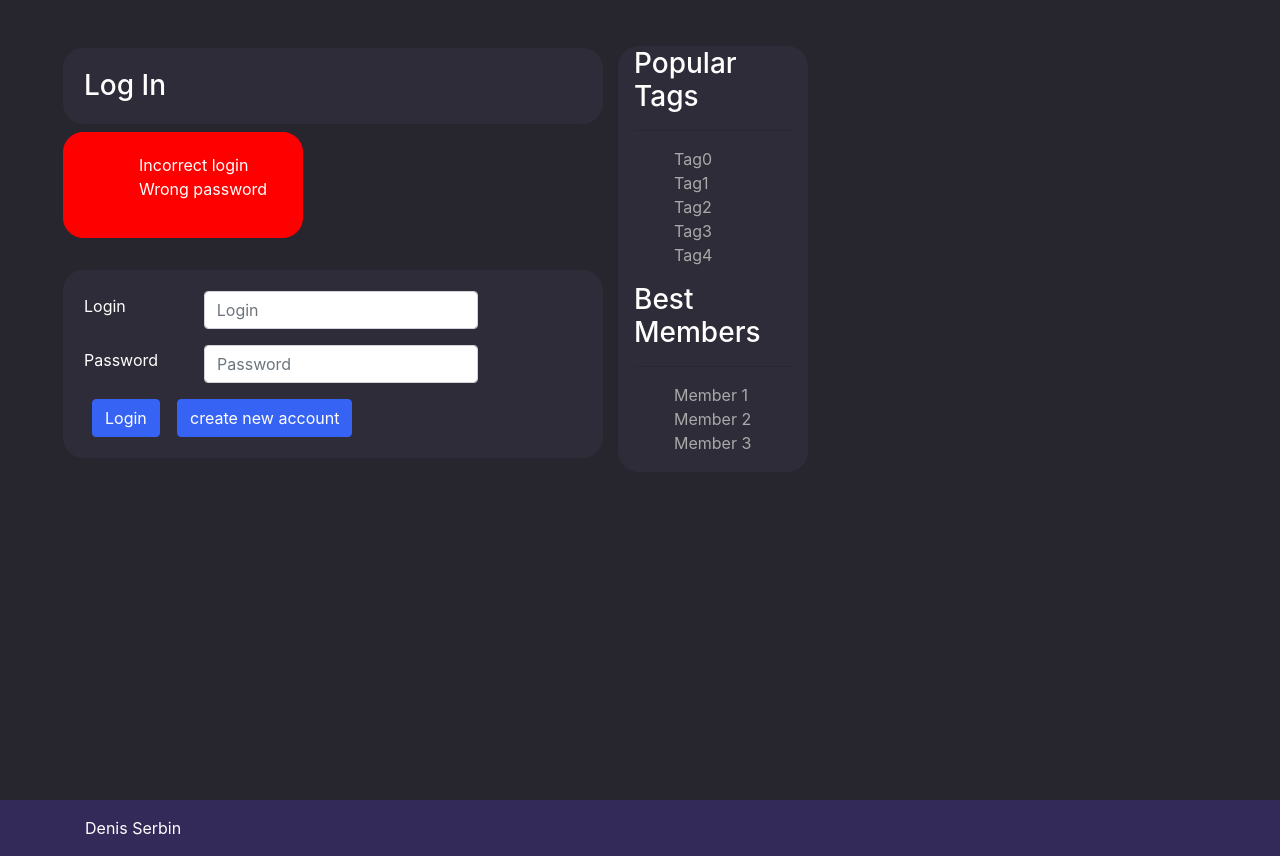
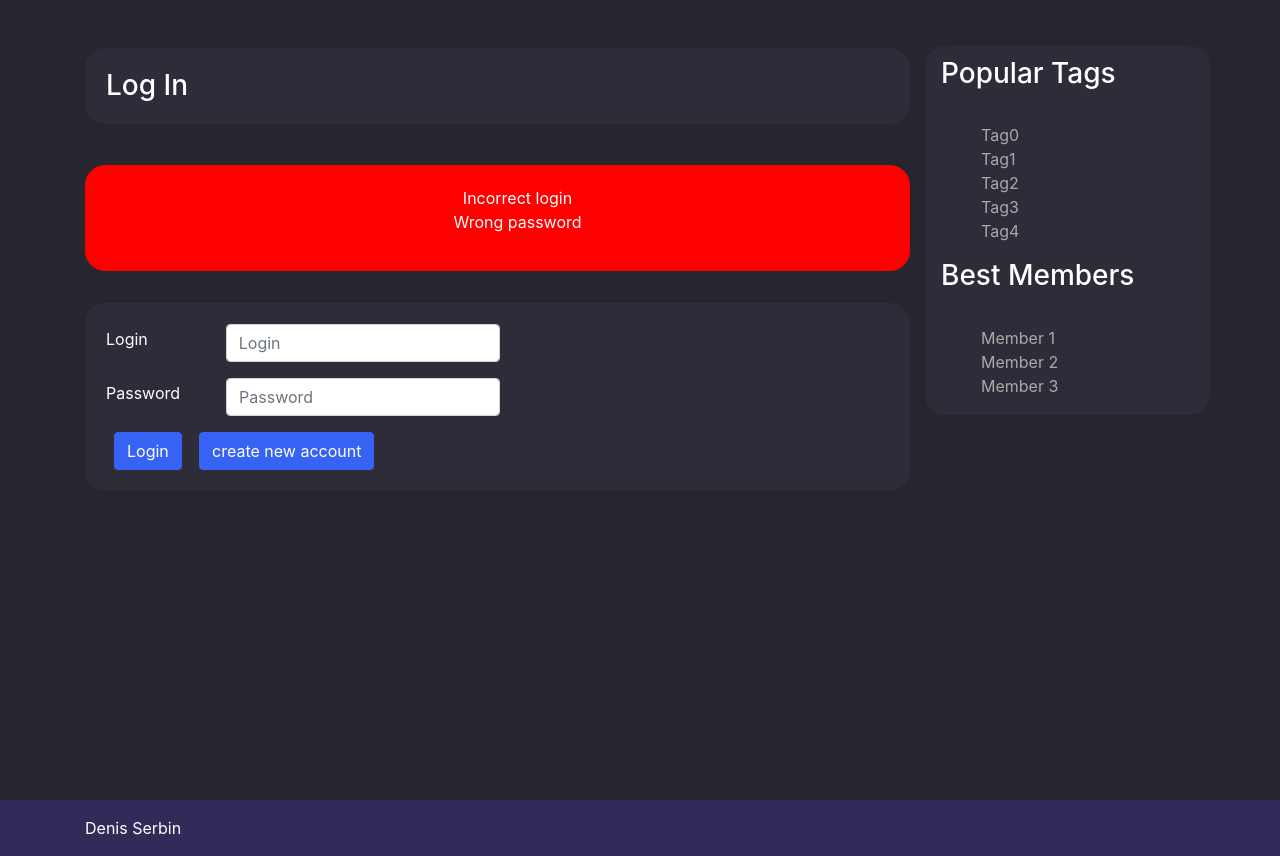
Before and after one commit to DionisSerbin/vk-education-web, a Django app: page /login/ in a window 1280 px wide. Shown: the part 66-922 px from the top of the page. Run offline with Django 3.2, Linux system fonts and the light colour scheme; some libraries are stand-ins or nearby versions.

Commit message:
style fixes

```diff
--- a/static/css/login.css
+++ b/static/css/login.css
@@ -1,8 +1,8 @@
 .bg-error {
-    background-color: inherit;
     color: rgb(175, 2, 2);
     height: auto;
-    width: fit-content;
+    margin-top: 5%;
+    justify-content: right;
 }
 
 .bg-error ul {
@@ -12,7 +12,3 @@
 .jumbotron {
     padding: 0em;
 }
-
-.in-err {
-    margin-left: 0;
-}
--- a/templates/include/base.html
+++ b/templates/include/base.html
@@ -5,7 +5,7 @@
     <meta charset="utf-8">
     <meta name="viewport" content="width=device-width, initial-scale=1, shrink-to-fit=no">
     <meta name="description" content="">
-    <meta name="author" content="Alexey Egorov, Mark Otto, Jacob Thornton, and Bootstrap contributors">
+    <meta name="author" content="Denis Serbin">
     <meta name="generator" content="Jekyll v4.1.1">
     <title>AskSerbin</title>
     <link href="{% static 'css/bootstrap.min.css' %}" rel="stylesheet">
@@ -19,10 +19,10 @@
 <header>
     {% include 'include/navbar.html' %}
 </header>
-<main role="main" class="justify-content-start" style="background-color:  rgb(39,38,46)">
-    <div class="container ml-5">
+<main role="main" class="flex-shrink-0" style="background-color:  rgb(39,38,46)">
+    <div class="container">
         <div class="row">
-            <div class="col-6">
+            <div class="col-9">
                 {% block content %}
                 {% endblock content %}
 
--- a/templates/include/question.html
+++ b/templates/include/question.html
@@ -1,5 +1,5 @@
 {% load static %}
-<div class="card mb-3 question-box" style="background-color: #2d2c38; border-color: #2d2c38">
+<div class="card mb-3 question-box" style="background-color: #2d2c38; border-color: #2d2c38; padding-left: 5%">
     <div class="row no-gutters">
         <div class="col-2">
             <img src="{% static 'img/avatar.jpg' %}" class="card-img" alt="...">
--- a/templates/include/sidebar.html
+++ b/templates/include/sidebar.html
@@ -3,9 +3,9 @@
 <link href="{% static 'css/sidebar.css' %}" rel="stylesheet">
 {% endblock additional_css %}
 
-<div class="col-2 sidebar" >
+<div class="col-3 sidebar" >
     <div class="popular-tags" >
-        <h3>Popular Tags</h3>
+        <h3 style="margin-top: 10px">Popular Tags</h3>
         <hr>
         <ul>
             {% for tag in tags %}
--- a/templates/login.html
+++ b/templates/login.html
@@ -10,12 +10,12 @@
 {% block content %}
     <h3 class="mt-5 settingsHeader">Log In</h3>
 
-    <div class="jumbotron bg-error errorStyle">
-        <div class="in-err container">
+    <div class="jumbotron jumbotron-fluid bg-error errorStyle">
+        <div class="container">
             <ul>
                 {% for e in errors %}
                     <li>
-                        <div class="text-left">{{ e }}</div>
+                        <div class="text-center">{{ e }}</div>
                     </li>
                 {% endfor %}
             </ul>
```
Also changed, not shown: templates/ask.html (+19 -10 lines), templates/comments.html (+13 -5 lines).
